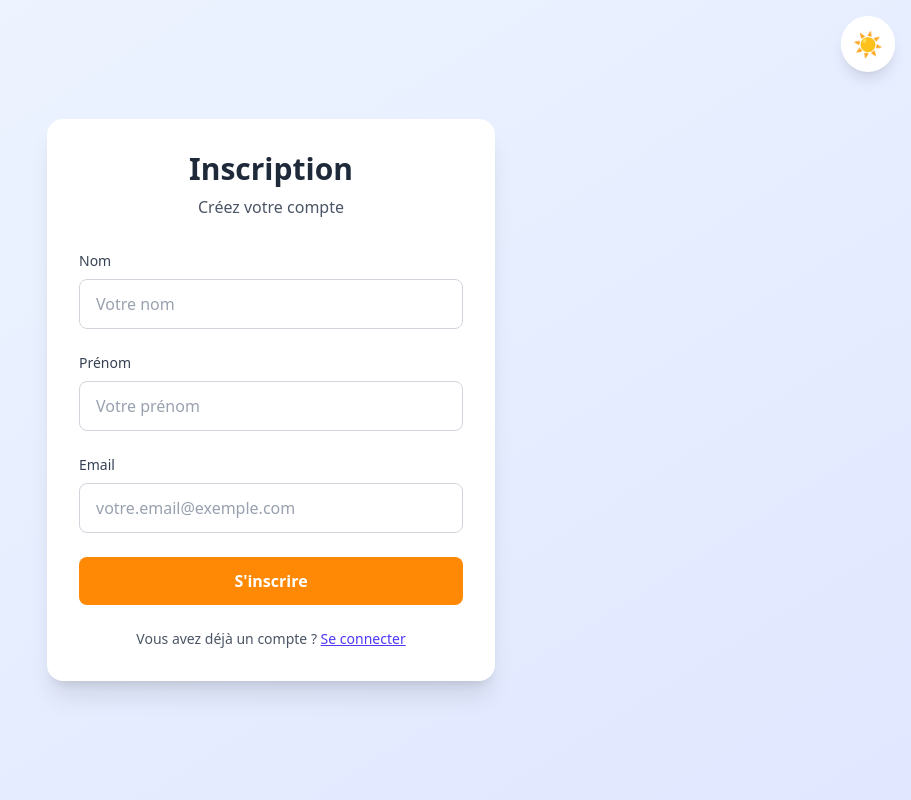
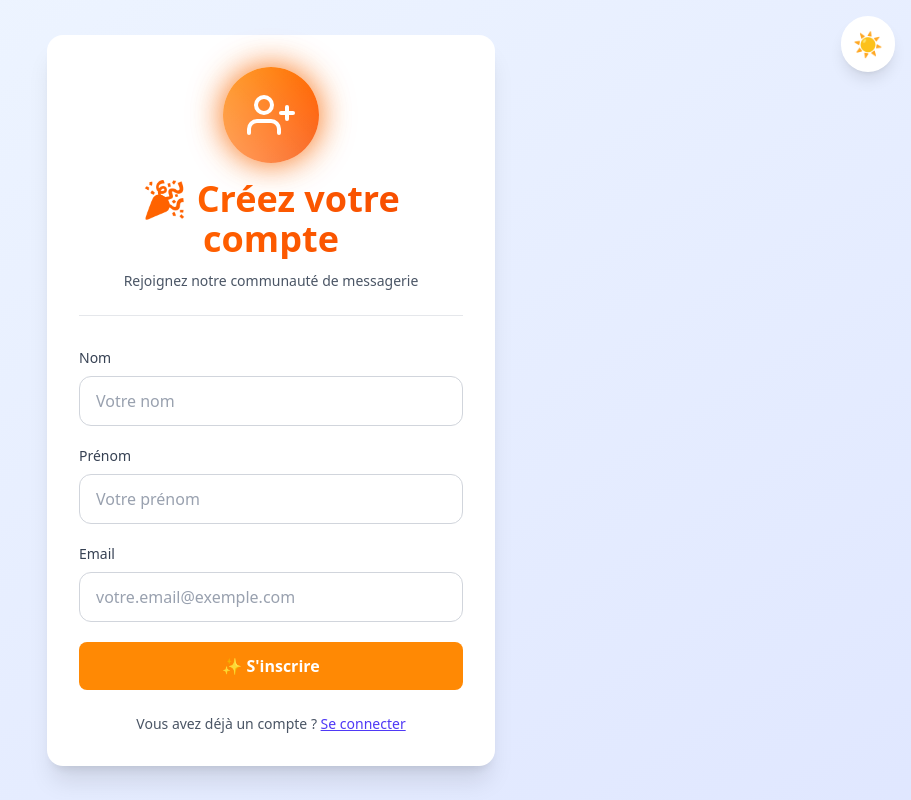
Before and after one commit to sekongo05/projet_messagerie, a React (Vite) app: page / in a window 1280 px wide. Both pictures are taken after a click on the button "S'inscrire". Shown: the whole page, without its empty margins (369-1280 px from the left). Built offline with nearby package versions, Linux system fonts and the light colour scheme.

Commit message:
personnalisation de la login page

```diff
--- a/src/Pages/Register.tsx
+++ b/src/Pages/Register.tsx
@@ -1,6 +1,7 @@
 import { useState } from 'react';
 import type { Theme } from '../mode';
 import { CreateUser } from '../Api/Usercreate.api';
+import { FiCheckCircle, FiXCircle, FiUserPlus } from 'react-icons/fi';
 
 type RegisterProps = {
   onNavigateToLogin?: () => void;
@@ -81,12 +82,41 @@ const Register = ({ onNavigateToLogin, theme = 'light' }: RegisterProps = {}) =>
   return (
     <div className={`min-h-screen flex items-center justify-center ${bgGradient} px-4`}>
       <div className={`max-w-md w-full ${cardBg} rounded-2xl shadow-xl p-8 transition-colors duration-300`}>
-        <div className="text-center mb-8">
-          <h1 className={`text-3xl font-bold ${textPrimary} mb-2`}>Inscription</h1>
-          <p className={textSecondary}>Créez votre compte</p>
+        {/* En-tête esthétique avec icône */}
+        <div className={`text-center mb-8 pb-6 border-b ${theme === 'light' ? 'border-gray-200' : 'border-gray-900'}`}>
+          {/* Icône de messagerie avec animations */}
+          <div className="flex justify-center mb-4">
+            <div className={`relative inline-flex items-center justify-center w-24 h-24 rounded-full animate-float animate-glow ${
+              theme === 'light'
+                ? 'bg-gradient-to-br from-orange-400 via-orange-500 to-orange-600'
+                : 'bg-gradient-to-br from-orange-500 via-orange-600 to-orange-700'
+            }`}>
+              {/* Effet de brillance animé */}
+              <div className={`absolute inset-0 rounded-full ${
+                theme === 'light'
+                  ? 'bg-gradient-to-tr from-white/40 to-transparent'
+                  : 'bg-gradient-to-tr from-white/30 to-transparent'
+              } animate-pulse`} style={{ animationDuration: '1.5s' }}></div>
+
+              <FiUserPlus className="w-12 h-12 text-white relative z-10" strokeWidth={2} />
+            </div>
+          </div>
+
+          {/* Titre accrocheur */}
+          <h1 className={`text-4xl font-bold mb-3 ${
+            theme === 'light'
+              ? 'bg-gradient-to-r from-orange-500 to-orange-600 bg-clip-text text-transparent'
+              : 'text-orange-400'
+          }`}>
+            🎉 Créez votre compte
+          </h1>
+
+          <p className={`${textSecondary} text-sm`}>
+            Rejoignez notre communauté de messagerie
+          </p>
         </div>
 
-        <form onSubmit={handleSubmit} className="space-y-6">
+        <form onSubmit={handleSubmit} className="space-y-5">
           <div>
             <label htmlFor="nom" className={`block text-sm font-medium ${labelColor} mb-2`}>
               Nom
@@ -97,7 +127,7 @@ const Register = ({ onNavigateToLogin, theme = 'light' }: RegisterProps = {}) =>
               value={nom}
               onChange={(e) => setNom(e.target.value)}
               required
-              className={`w-full px-4 py-3 ${inputBg} ${inputText} ${inputBorder} border rounded-lg focus:ring-2 focus:ring-orange-500 focus:border-transparent outline-none transition-all placeholder-gray-400`}
+              className={`w-full px-4 py-3 ${inputBg} ${inputText} ${inputBorder} border rounded-xl focus:ring-2 focus:ring-orange-500 focus:border-orange-500 focus:border-transparent outline-none transition-all placeholder-gray-400 hover:border-orange-300 ${theme === 'dark' ? 'hover:border-orange-700' : ''}`}
               placeholder="Votre nom"
             />
           </div>
@@ -112,7 +142,7 @@ const Register = ({ onNavigateToLogin, theme = 'light' }: RegisterProps = {}) =>
               value={prenom}
               onChange={(e) => setPrenom(e.target.value)}
               required
-              className={`w-full px-4 py-3 ${inputBg} ${inputText} ${inputBorder} border rounded-lg focus:ring-2 focus:ring-orange-500 focus:border-transparent outline-none transition-all placeholder-gray-400`}
+              className={`w-full px-4 py-3 ${inputBg} ${inputText} ${inputBorder} border rounded-xl focus:ring-2 focus:ring-orange-500 focus:border-orange-500 focus:border-transparent outline-none transition-all placeholder-gray-400 hover:border-orange-300 ${theme === 'dark' ? 'hover:border-orange-700' : ''}`}
               placeholder="Votre prénom"
             />
           </div>
@@ -127,43 +157,45 @@ const Register = ({ onNavigateToLogin, theme = 'light' }: RegisterProps = {}) =>
               value={email}
               onChange={(e) => setEmail(e.target.value)}
               required
-              className={`w-full px-4 py-3 ${inputBg} ${inputText} ${inputBorder} border rounded-lg focus:ring-2 focus:ring-orange-500 focus:border-transparent outline-none transition-all placeholder-gray-400`}
+              className={`w-full px-4 py-3 ${inputBg} ${inputText} ${inputBorder} border rounded-xl focus:ring-2 focus:ring-orange-500 focus:border-orange-500 focus:border-transparent outline-none transition-all placeholder-gray-400 hover:border-orange-300 ${theme === 'dark' ? 'hover:border-orange-700' : ''}`}
               placeholder="votre.email@exemple.com"
             />
           </div>
 
           {error && (
-            <div className={`${theme === 'light' ? 'bg-red-50 border-red-200 text-red-700' : theme === 'dark' ? 'bg-red-900/30 border-red-700 text-red-300' : 'bg-red-950 border-red-800 text-red-400'} border px-4 py-3 rounded-lg text-sm`}>
-              {error}
+            <div className={`${theme === 'light' ? 'bg-red-50 border-red-300 text-red-800' : 'bg-red-900/40 border-red-600 text-red-200'} border-2 px-4 py-3 rounded-xl flex items-center gap-3 text-sm font-medium shadow-md animate-slide-down transition-all`}>
+              <div className={`flex-shrink-0 ${theme === 'light' ? 'text-red-600' : 'text-red-400'}`}>
+                <FiXCircle className="w-5 h-5" />
+              </div>
+              <p className="flex-1">{error}</p>
             </div>
           )}
 
           {success && (
-            <div className={`${theme === 'light' ? 'bg-green-50 border-green-200 text-green-700' : theme === 'dark' ? 'bg-green-900/30 border-green-700 text-green-300' : 'bg-green-950 border-green-800 text-green-400'} border px-4 py-3 rounded-lg text-sm`}>
-              Inscription réussie ! Votre compte a été créé.
+            <div className={`${theme === 'light' ? 'bg-green-50 border-green-300 text-green-800' : 'bg-green-900/40 border-green-600 text-green-200'} border-2 px-4 py-3 rounded-xl flex items-center gap-3 text-sm font-medium shadow-md animate-slide-down transition-all`}>
+              <div className={`flex-shrink-0 ${theme === 'light' ? 'text-green-600' : 'text-green-400'} animate-pulse`}>
+                <FiCheckCircle className="w-5 h-5" />
+              </div>
+              <p className="flex-1">Inscription réussie ! Votre compte a été créé.</p>
             </div>
           )}
 
           <button
             type="submit"
-            className="w-full bg-orange-400 text-white py-3 rounded-lg font-semibold hover:bg-orange-700 focus:outline-none focus:ring-2 focus:ring-orange-500 focus:ring-offset-2 transition-colors">
-            S'inscrire
+            className="w-full bg-orange-400 hover:bg-orange-600 text-white py-3 rounded-lg font-semibold focus:outline-none focus:ring-2 focus:ring-orange-500 focus:ring-offset-2 transition-all hover:shadow-lg hover:scale-[1.02] active:scale-[0.98] disabled:opacity-50 disabled:cursor-not-allowed disabled:hover:scale-100">
+            ✨ S'inscrire
           </button>
         </form>
 
         <div className="mt-6 text-center">
           <p className={`text-sm ${textSecondary}`}>
             Vous avez déjà un compte ?{' '}
-            <a
-              href="/login"
-              onClick={(e) => {
-                e.preventDefault();
-                handleLoginClick();
-              }}
-              className={`${linkColor} font-medium underline focus:outline-none focus:ring-2 focus:ring-indigo-500 focus:ring-offset-2 rounded`}
+            <button
+              onClick={handleLoginClick}
+              className={`${linkColor} cursor-pointer font-medium underline focus:outline-none focus:ring-2 focus:ring-orange-500 focus:ring-offset-2 rounded hover:opacity-80 transition-opacity`}
             >
               Se connecter
-            </a>
+            </button>
           </p>
         </div>
       </div>
```
